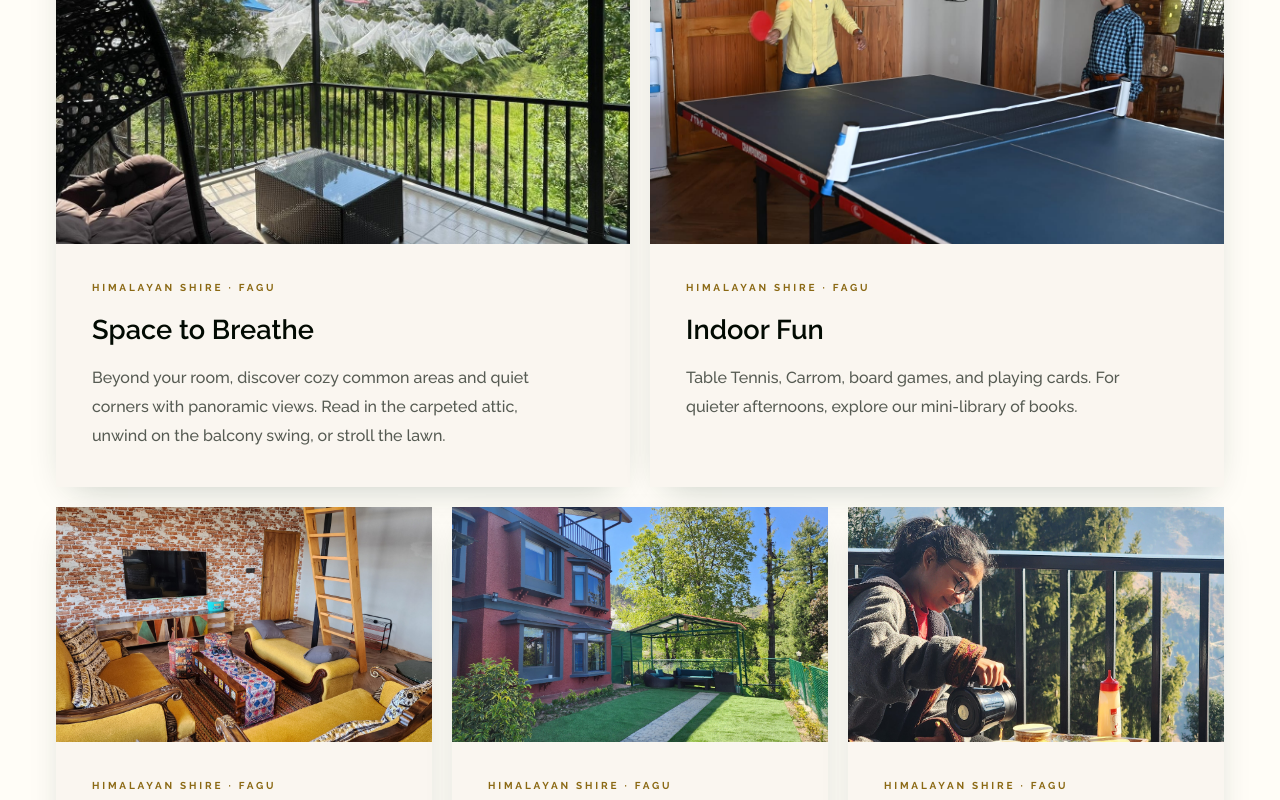
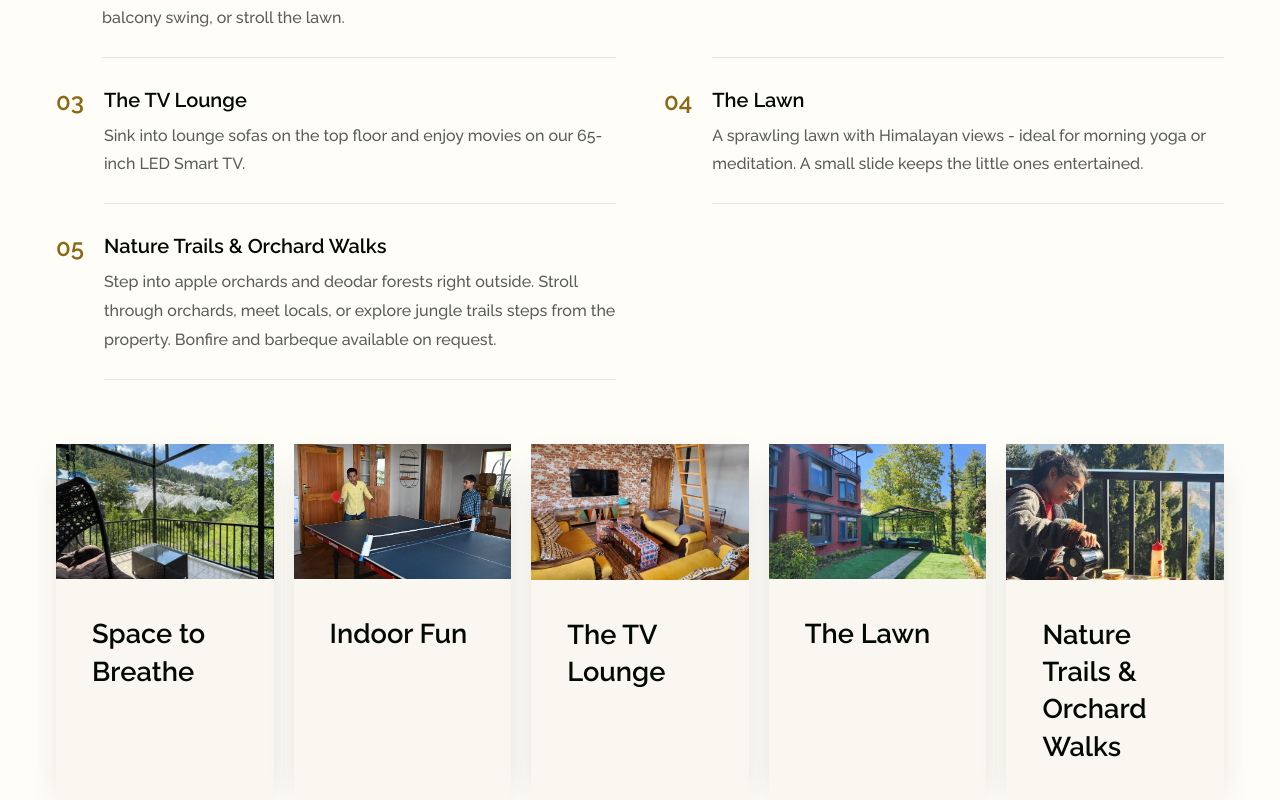
Before and after one commit to theone14122000/shire, a Next.js app: page /activities in a window 1280 px wide. Shown: the part 1260-2060 px from the top of the page. Built offline with nearby package versions, Linux system fonts and the light colour scheme; no server answers; the database is empty.

Commit message:
Show property descriptions as numbered points and simplify cards to image plus title

```diff
--- a/app/components/activities/ActivitiesContent.tsx
+++ b/app/components/activities/ActivitiesContent.tsx
@@ -71,14 +71,42 @@ export function ActivitiesContent({ content }: { content: ActivitiesContent }) {
             initial="hidden"
             whileInView="show"
             viewport={{ once: true, amount: 0.1 }}
-            className="mt-14 grid gap-5 lg:mt-20 lg:grid-cols-6"
+            className="mt-14 grid gap-x-12 gap-y-7 border-t border-emerald-900/10 pt-10 lg:mt-16 lg:grid-cols-2"
+          >
+            {content.propertyCards.map((activity, index) => (
+              <motion.div
+                key={`${activity.title}-${index}`}
+                variants={fadeUp}
+                className="flex gap-5"
+              >
+                <span className="font-display text-2xl font-semibold text-gold-700">
+                  {String(index + 1).padStart(2, "0")}
+                </span>
+                <div className="border-b border-emerald-900/10 pb-6">
+                  <h3 className="font-display text-xl font-semibold text-emerald-950">
+                    {activity.title}
+                  </h3>
+                  <p className="mt-2 text-sm leading-[1.8] text-emerald-950/66 sm:text-base">
+                    {activity.body}
+                  </p>
+                </div>
+              </motion.div>
+            ))}
+          </motion.div>
+
+          <motion.div
+            variants={stagger}
+            initial="hidden"
+            whileInView="show"
+            viewport={{ once: true, amount: 0.1 }}
+            className="mt-12 grid gap-5 lg:mt-16 lg:grid-cols-5"
           >
             {content.propertyCards.map((activity, index) => {
               return (
                 <motion.article
                   key={`${activity.title}-${index}`}
                   variants={fadeUp}
-                  className={`group flex h-full flex-col overflow-hidden bg-cream-50 shadow-[0_12px_36px_-16px_rgba(6,40,25,0.28)] transition-shadow duration-500 hover:shadow-[0_26px_60px_-22px_rgba(6,40,25,0.38)] ${index < 2 ? "lg:col-span-3" : "lg:col-span-2"}`}
+                  className="group flex h-full flex-col overflow-hidden bg-cream-50 shadow-[0_12px_36px_-16px_rgba(6,40,25,0.28)] transition-shadow duration-500 hover:shadow-[0_26px_60px_-22px_rgba(6,40,25,0.38)]"
                 >
                   <div className="relative aspect-[16/10] overflow-hidden">
                     <Image
@@ -90,15 +118,9 @@ export function ActivitiesContent({ content }: { content: ActivitiesContent }) {
                     />
                   </div>
                   <div className="flex flex-1 flex-col p-7 sm:p-9">
-                    <span className="text-[10px] font-bold uppercase tracking-[0.28em] text-gold-700">
-                      Himalayan Shire &middot; Fagu
-                    </span>
-                    <h3 className="mt-4 font-display text-2xl font-semibold leading-snug text-emerald-950 sm:text-[1.7rem]">
+                    <h3 className="font-display text-2xl font-semibold leading-snug text-emerald-950 sm:text-[1.7rem]">
                       {activity.title}
                     </h3>
-                    <p className="mt-4 max-w-[46ch] text-sm leading-[1.8] text-emerald-950/66 sm:text-base">
-                      {activity.body}
-                    </p>
                   </div>
                 </motion.article>
               );
```
